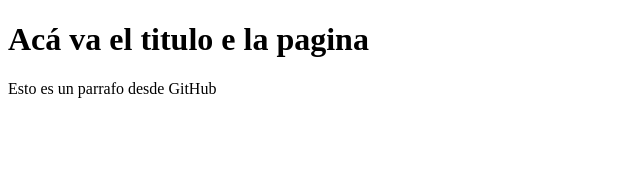
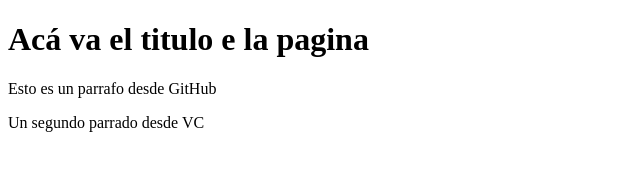
Before and after one commit to sebastianlopezacero/proyectoweb_empresac, a plain HTML site: page index.html in a window 1280 px wide. Shown: the whole page, without its empty margins (0-640 px from the left). Drawn offline with Linux system fonts and the light colour scheme.

Commit message:
Nuevo parrafo desde VC

```diff
--- a/index.html
+++ b/index.html
@@ -9,5 +9,6 @@
 <body>
     <h1>Acá va el titulo e la pagina</h1>
     <p>Esto es un parrafo desde GitHub</p>
+    <p>Un segundo parrado desde VC</p>
 </body>
 </html>
```
